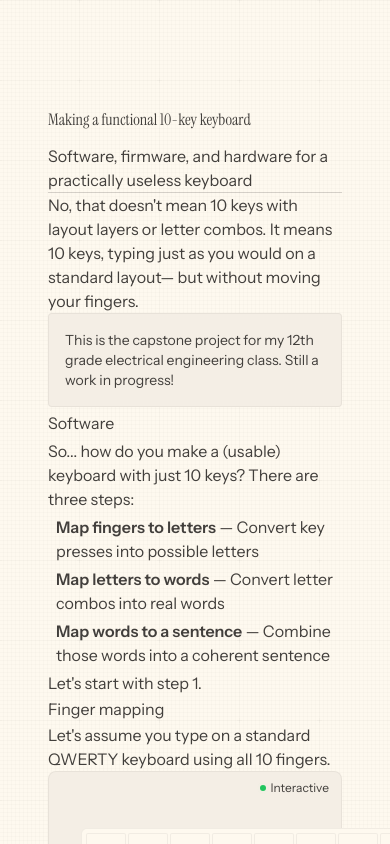
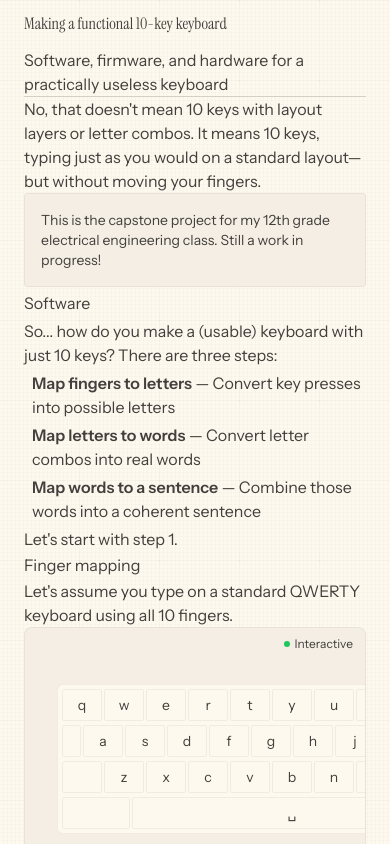
Before and after one commit to MMMJB/folio-2025, a Next.js app: page /projects/ten-key-keyboard in a window 390 px wide. Built offline with nearby package versions, Linux system fonts and the light colour scheme.

Commit message:
feat: make blog responsive

```diff
--- a/src/app/projects/layout.tsx
+++ b/src/app/projects/layout.tsx
@@ -6,7 +6,7 @@ import Link from "next/link";
 export default function Layout({ children }: { children: React.ReactNode }) {
   return (
     <div className="size-full overflow-y-auto">
-      <article className="mx-auto max-w-screen-md p-12 pt-24">
+      <article className="mx-auto max-w-screen-md px-6 md:p-12 md:pt-24">
         {children}
       </article>
       <div className="mx-auto max-w-screen-md px-12 pb-12">
--- a/src/components/Figure/index.tsx
+++ b/src/components/Figure/index.tsx
@@ -1,6 +1,6 @@
 export default function Figure({ children }: { children: React.ReactNode }) {
   return (
-    <figure className="flex flex-col">
+    <figure className="flex flex-col overflow-auto">
       <span className="flex items-center justify-end gap-1 px-1 pb-2 text-xs">
         <div className="relative">
           <div className="size-1.5 rounded-full bg-green-500" />
```
